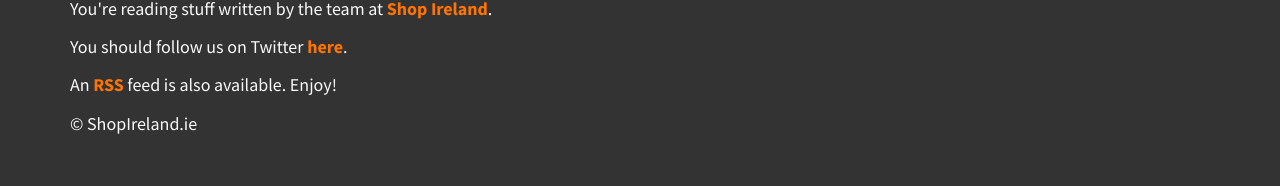
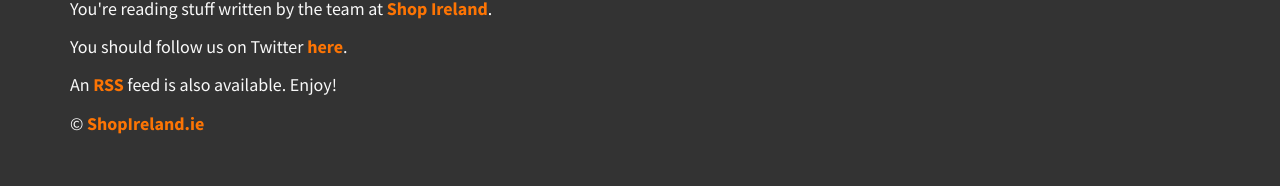
Before and after one commit to donovanh/ideas.shopireland.ie, a Jekyll site: the page built from index.html, in a window 1280 px wide. Shown: the part 804-990 px from the top of the page. Built offline with Jekyll 4.4.1, drawn with Linux system fonts in a browser that asks for light colours; nearby versions of some CDN libraries; the list of posts is cut into pages by our own code; some of the changed lines change nothing that is shown.

Commit message:
Link added

```diff
--- a/_layouts/default.html
+++ b/_layouts/default.html
@@ -58,7 +58,7 @@
       <p>You're reading stuff written by the team at <a href="http://www.shopireland.ie">Shop Ireland</a>.</p>
       <p>You should follow us on Twitter <a href="http://twitter.com/shopirel">here</a>.</p>
       <p>An <a href="/feed.xml">RSS</a> feed is also available. Enjoy!</p>
-      <p>&copy; ShopIreland.ie</p>
+      <p>&copy; <a href="http://www.shopireland.ie">ShopIreland.ie</a></p>
     </section>
   </footer>
 
```
